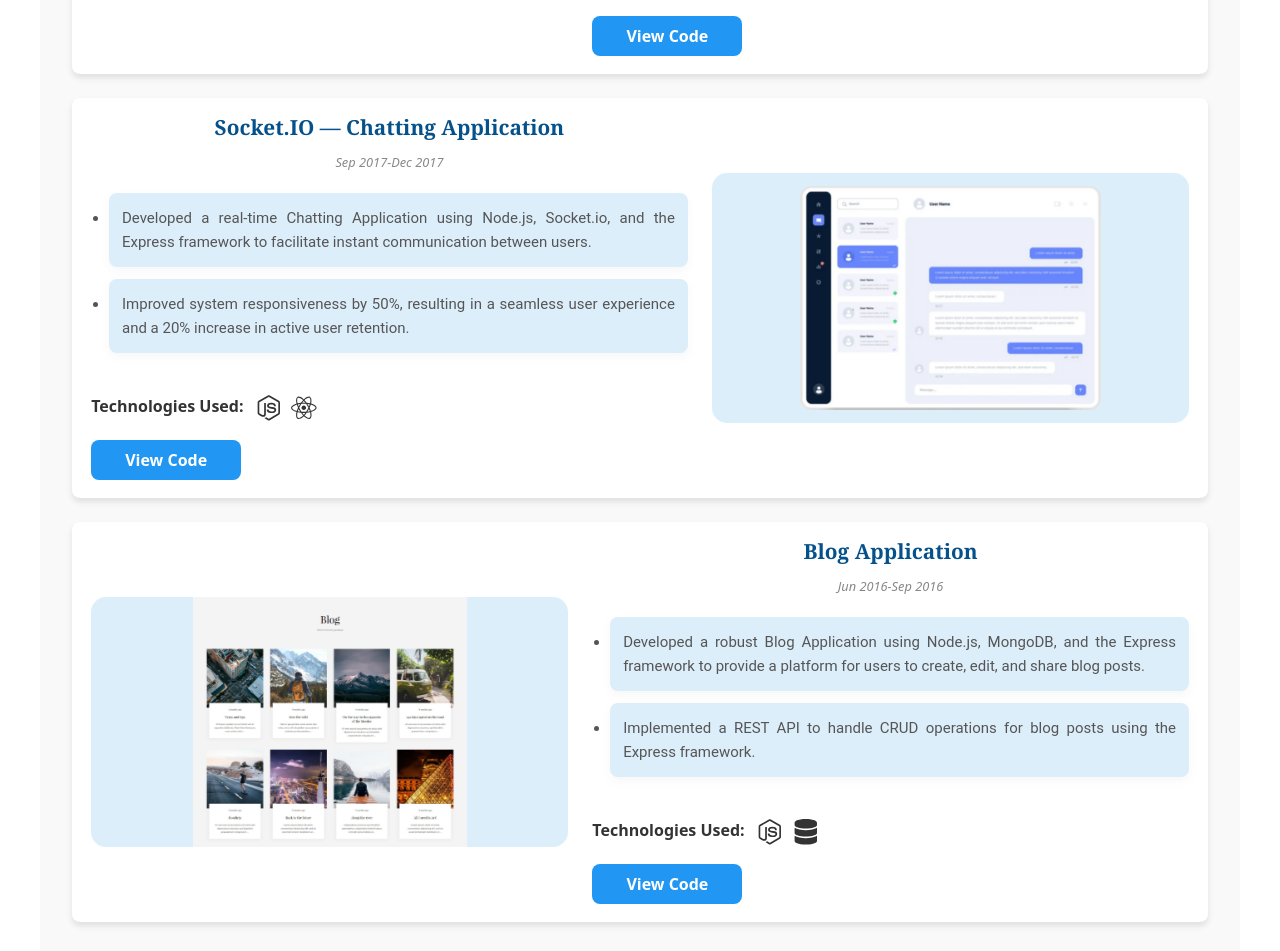
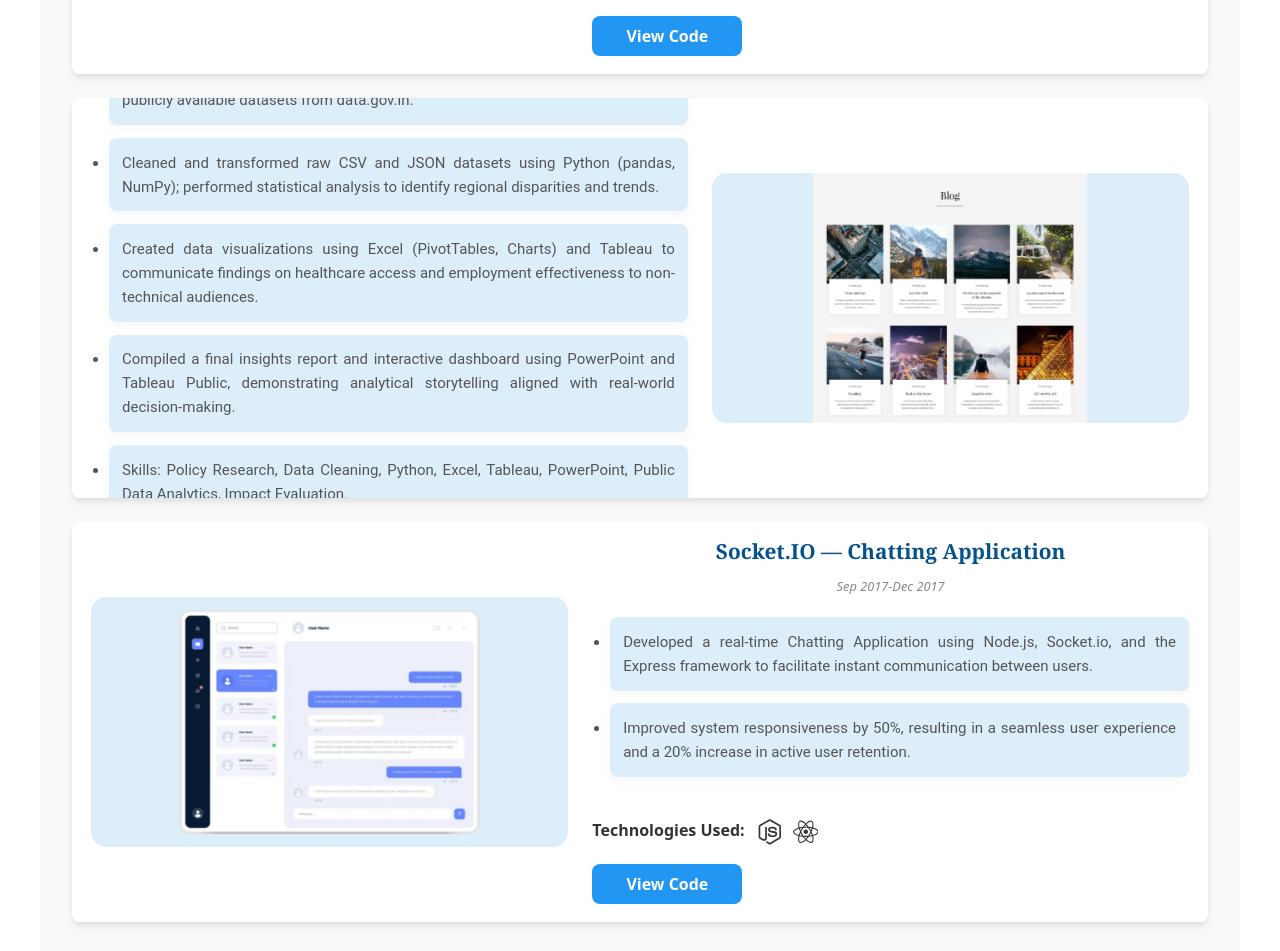
Before and after one commit to yarjun/portfolio, a React (Create React App) app: page / in a window 1280 px wide. Shown: the part 3221-4172 px from the top of the page. Built offline with nearby package versions, Linux system fonts and the light colour scheme.

Commit message:
Update Projects.js

```diff
--- a/src/components/Projects.js
+++ b/src/components/Projects.js
@@ -28,7 +28,7 @@ const Projects = () => {
     {
       id: 2,
       title: 'Food Order Application',
-      date: 'Sep 2023-Oct 2023',
+      date: 'Sep 2023-Nov 2023',
       description: [
         'Developed a responsive React-based Food Ordering Platform to streamline the ordering process for users and restaurant owners.',
         'Conducted thorough testing and debugging to identify and resolve UI issues, ensuring a polished and error-free user interface.',
@@ -36,10 +36,26 @@ const Projects = () => {
       technologies: [<FaReact />, <FaNodeJs />, <FaDatabase />],
       images: [first, second, third],
       github: 'https://github.com/yarjun/Food-Order-App',
-      live: 'https://your-live-website2.com',
+      live: 'https://food-order-app-one-dun.vercel.app/',
     },
     {
       id: 3,
+      title: 'Policy Impact Dashboard (Public Data Analysis Project)',
+      date: 'May 2021-Aug 2023',
+      description: [
+        'Conducted a policy-focused data analysis project to evaluate the impact of India’s rural employment and health schemes (e.g., MGNREGA, Ayushman Bharat) using publicly available datasets from data.gov.in.',
+        'Cleaned and transformed raw CSV and JSON datasets using Python (pandas, NumPy); performed statistical analysis to identify regional disparities and trends.',
+        'Created data visualizations using Excel (PivotTables, Charts) and Tableau to communicate findings on healthcare access and employment effectiveness to non-technical audiences.',
+        'Compiled a final insights report and interactive dashboard using PowerPoint and Tableau Public, demonstrating analytical storytelling aligned with real-world decision-making.',
+        'Skills: Policy Research, Data Cleaning, Python, Excel, Tableau, PowerPoint, Public Data Analytics, Impact Evaluation.'
+      ],
+      technologies: [<FaReact />, <FaDatabase />],
+      images: [blog],
+      github: 'https://github.com/yarjun/first-web_dev-full_stack-blog_app-using-nodejs',
+      live: 'https://your-live-website4.com',
+    },
+    {
+      id: 4,
       title: 'Socket.IO — Chatting Application',
       date: 'Sep 2017-Dec 2017',
       description: [
@@ -50,20 +66,8 @@ const Projects = () => {
       images: [chat],
       github: 'https://github.com/yarjun/node-course-2-chat-app',
       live: 'https://your-live-website1.com',
-    },
-    {
-      id: 4,
-      title: 'Blog Application',
-      date: 'Jun 2016-Sep 2016',
-      description: [
-        'Developed a robust Blog Application using Node.js, MongoDB, and the Express framework to provide a platform for users to create, edit, and share blog posts.',
-        'Implemented a REST API to handle CRUD operations for blog posts using the Express framework.',
-      ],
-      technologies: [<FaNodeJs />, <FaDatabase />],
-      images: [blog],
-      github: 'https://github.com/yarjun/first-web_dev-full_stack-blog_app-using-nodejs',
-      live: 'https://your-live-website4.com',
     }
+
   ];
 
   return (
```
